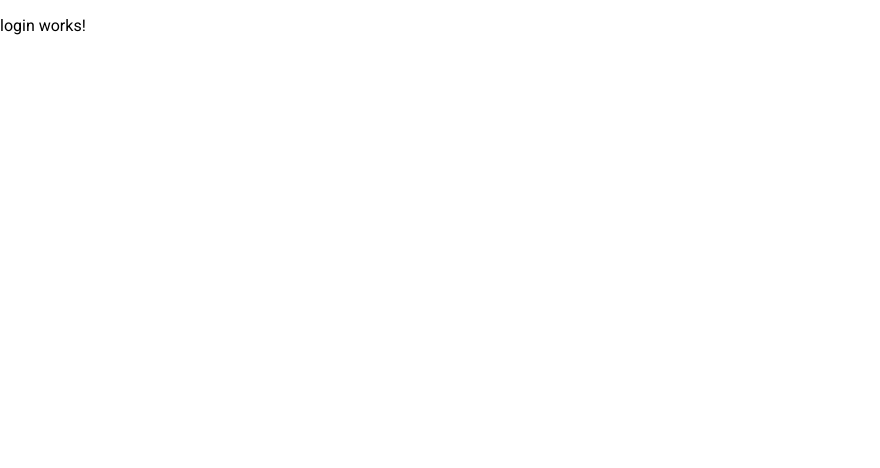
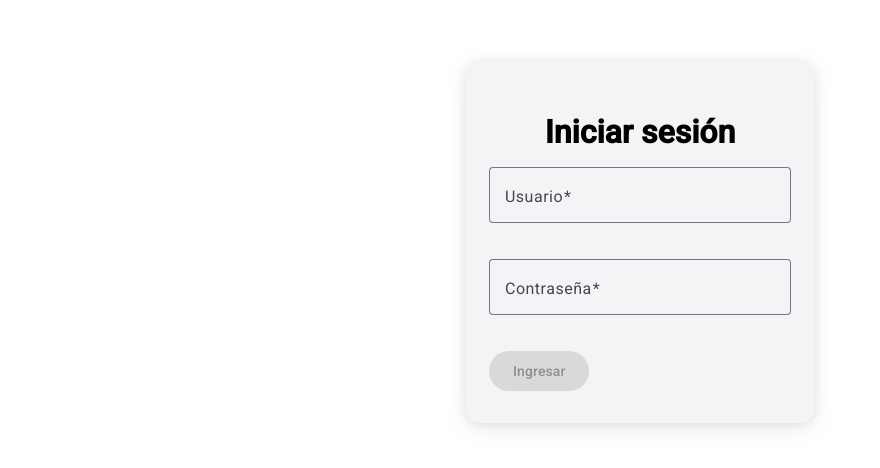
Before and after one commit to Guntrs/Angular_Crm, an Angular app: page /login in a window 1280 px wide. Shown: the top 468 px of the page, without its empty margins (0-880 px from the left). Built offline with nearby package versions, Linux system fonts and the light colour scheme.

Commit message:
crear formulario login componente

```diff
--- a/src/app/auth/login.component.css
+++ b/src/app/auth/login.component.css
@@ -0,0 +1,20 @@
+.login-card {
+  max-width: 350px;
+  margin: 60px auto;
+  padding: 32px 24px;
+  box-shadow: 0 6px 24px rgba(0,0,0,0.08), 0 1.5px 8px rgba(0,0,0,0.08);
+  border-radius: 16px;
+  display: flex;
+  flex-direction: column;
+  align-items: center;
+}
+
+.full-width {
+  width: 100%;
+  margin-bottom: 16px;
+}
+
+h1 {
+  text-align: center;
+  margin-bottom: 16px;
+}
--- a/src/app/auth/login.component.html
+++ b/src/app/auth/login.component.html
@@ -1 +1,24 @@
-<p>login works!</p>
+<mat-card class="login-card">
+  <h1>Iniciar sesión</h1>
+  <form [formGroup]="loginForm" (ngSubmit)="onSubmit()">
+    <mat-form-field appearance="outline" class="full-width">
+      <mat-label>Usuario</mat-label>
+      <input matInput formControlName="username" autocomplete="username" required>
+      <mat-error *ngIf="loginForm.get('username')?.invalid && loginForm.get('username')?.touched">
+        El usuario es obligatorio
+      </mat-error>
+    </mat-form-field>
+
+    <mat-form-field appearance="outline" class="full-width">
+      <mat-label>Contraseña</mat-label>
+      <input matInput type="password" formControlName="password" autocomplete="current-password" required>
+      <mat-error *ngIf="loginForm.get('password')?.invalid && loginForm.get('password')?.touched">
+        La contraseña es obligatoria
+      </mat-error>
+    </mat-form-field>
+
+    <button mat-raised-button color="primary" type="submit" [disabled]="loginForm.invalid">
+      Ingresar
+    </button>
+  </form>
+</mat-card>
--- a/src/app/auth/login.component.ts
+++ b/src/app/auth/login.component.ts
@@ -1,11 +1,46 @@
 import { Component } from '@angular/core';
+import { CommonModule } from '@angular/common';
+import { ReactiveFormsModule } from '@angular/forms';
+
+//  módulos de Angular Material
+import{ MatFormFieldModule} from '@angular/material/form-field';
+import{ MatInputModule } from '@angular/material/input';
+import { MatButtonModule } from '@angular/material/button';
+import { MatCardModule } from '@angular/material/card';
+
+import { FormBuilder, FormGroup, Validators } from '@angular/forms';
 
 @Component({
-  selector: 'app-login',
-  imports: [],
-  templateUrl: './login.component.html',
-  styleUrl: './login.component.css'
+  selector: 'app-login',  // Nombre del componente (para usar en HTML)
+  standalone: true,
+    // Aquí van los módulos que tu componente usa (standalone)
+  imports: [
+    CommonModule,
+    ReactiveFormsModule,
+    MatFormFieldModule,
+    MatInputModule,
+    MatButtonModule,
+    MatCardModule
+  ],
+  templateUrl: './login.component.html',   // Archivo HTML asociado
+  styleUrl: './login.component.css'  // Archivo CSS asociado
 })
+
 export class LoginComponent {
+loginForm: FormGroup;
 
+  constructor(private fb: FormBuilder) {
+    // Inicializa el formulario con dos campos obligatorios
+    this.loginForm = this.fb.group({
+      username: ['', Validators.required],
+      password: ['', Validators.required]
+    });
+  }
+
+  onSubmit() {
+    if (this.loginForm.valid) {
+      // Aquí irá la lógica de login, por ahora solo muestra los datos
+      console.log(this.loginForm.value);
+    }
+  }
 }
```
